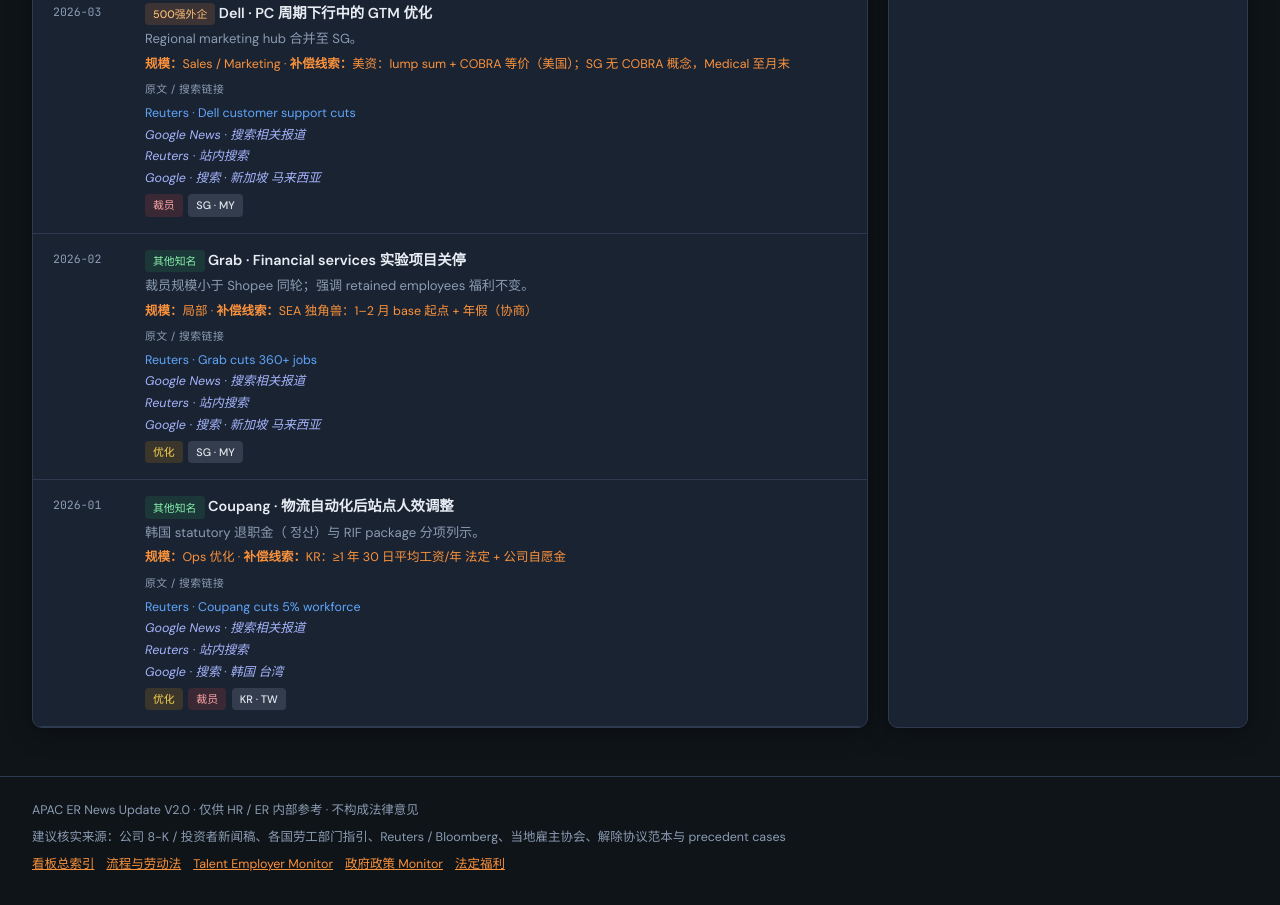
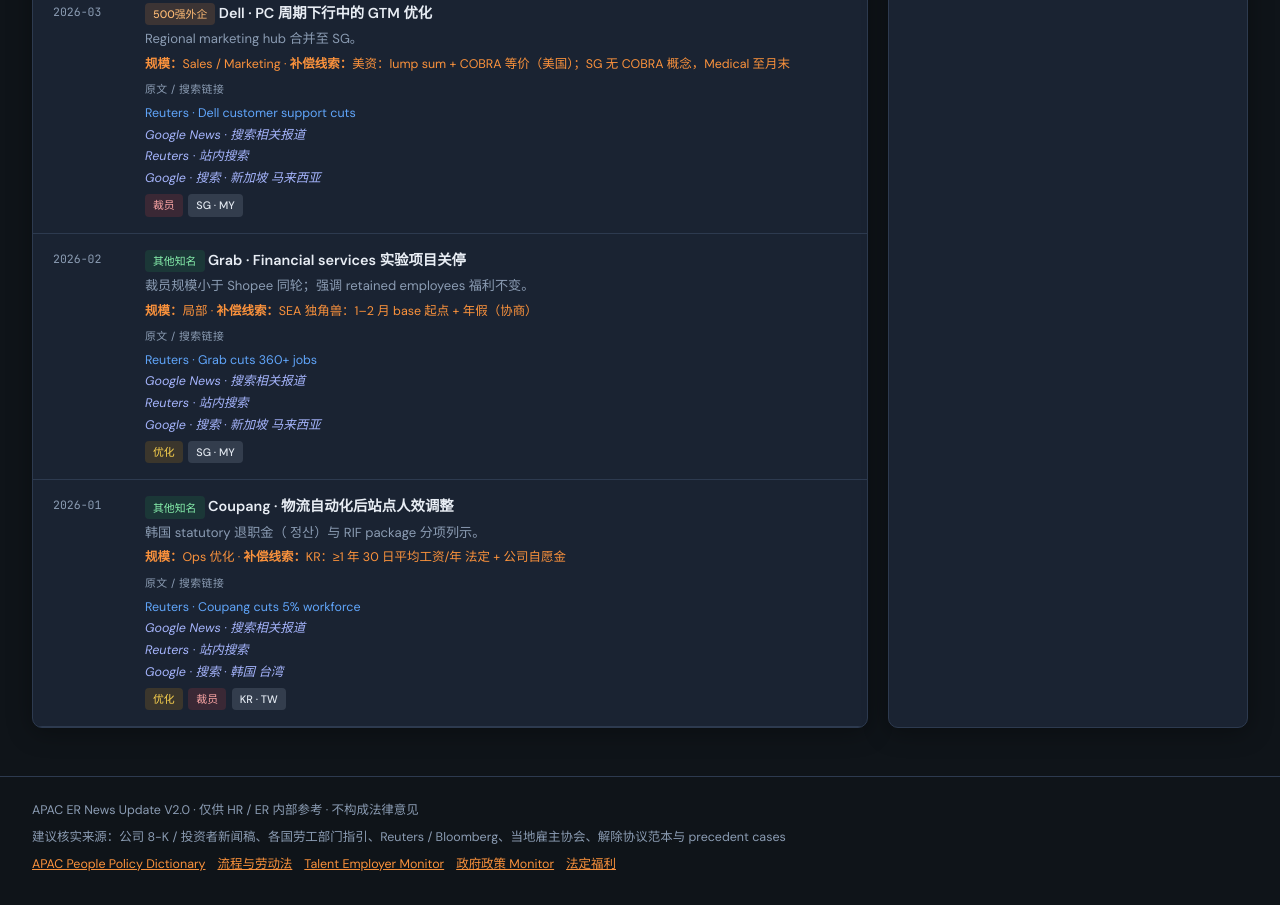
Before and after one commit to roqianebay/apac-ta-employer-monitor, a plain HTML site: page web/index.html in a window 1280 px wide. Shown: the part 3654-4559 px from the top of the page. Drawn offline with Linux system fonts and the light colour scheme.

Commit message:
Update hub footer link label to APAC People Policy Dictionary.
Co-authored-by: Cursor <cursoragent@cursor.com>

```diff
--- a/web/index.html
+++ b/web/index.html
@@ -501,7 +501,7 @@
     <span id="ui-footer-1">APAC ER News Update V2.0 · 仅供 HR / ER 内部参考 · 不构成法律意见</span>
     <span id="ui-footer-2">建议核实来源：公司 8-K / 投资者新闻稿、各国劳工部门指引、Reuters / Bloomberg、当地雇主协会、解除协议范本与 precedent cases</span>
     <div class="hub-footer">
-      <a href="https://roqianebay.github.io/apac-labor-hr-practice/er-dashboards.html" id="ui-hub-index">看板总索引</a>
+      <a href="https://roqianebay.github.io/apac-labor-hr-practice/er-dashboards.html" id="ui-hub-index">APAC People Policy Dictionary</a>
       <a href="https://roqianebay.github.io/apac-labor-hr-practice/" id="ui-hub-labor">流程与劳动法</a>
       <a href="https://roqianebay.github.io/apac-ta-employer-policy-monitor/" id="ui-hub-talent">Talent Employer Monitor</a>
       <a href="https://roqianebay.github.io/apac-policy-monitor/" id="ui-hub-gov">政府政策 Monitor</a>
--- a/web/js/er-news-lang.js
+++ b/web/js/er-news-lang.js
@@ -69,7 +69,7 @@
     kRisk: L("ER 风险", "ER risk"),
     kSource: L("摘要来源", "Source summary"),
     sevBlock: L("补偿 / 遣散框架", "Severance framework"),
-    hubIndex: L("看板总索引", "Dashboard index"),
+    hubIndex: L("APAC People Policy Dictionary", "APAC People Policy Dictionary"),
     hubLabor: L("流程与劳动法", "Process & labor law"),
     hubTalent: L("Talent Employer Monitor", "Talent Employer Monitor"),
     hubGov: L("政府政策 Monitor", "Gov policy monitor"),
```
